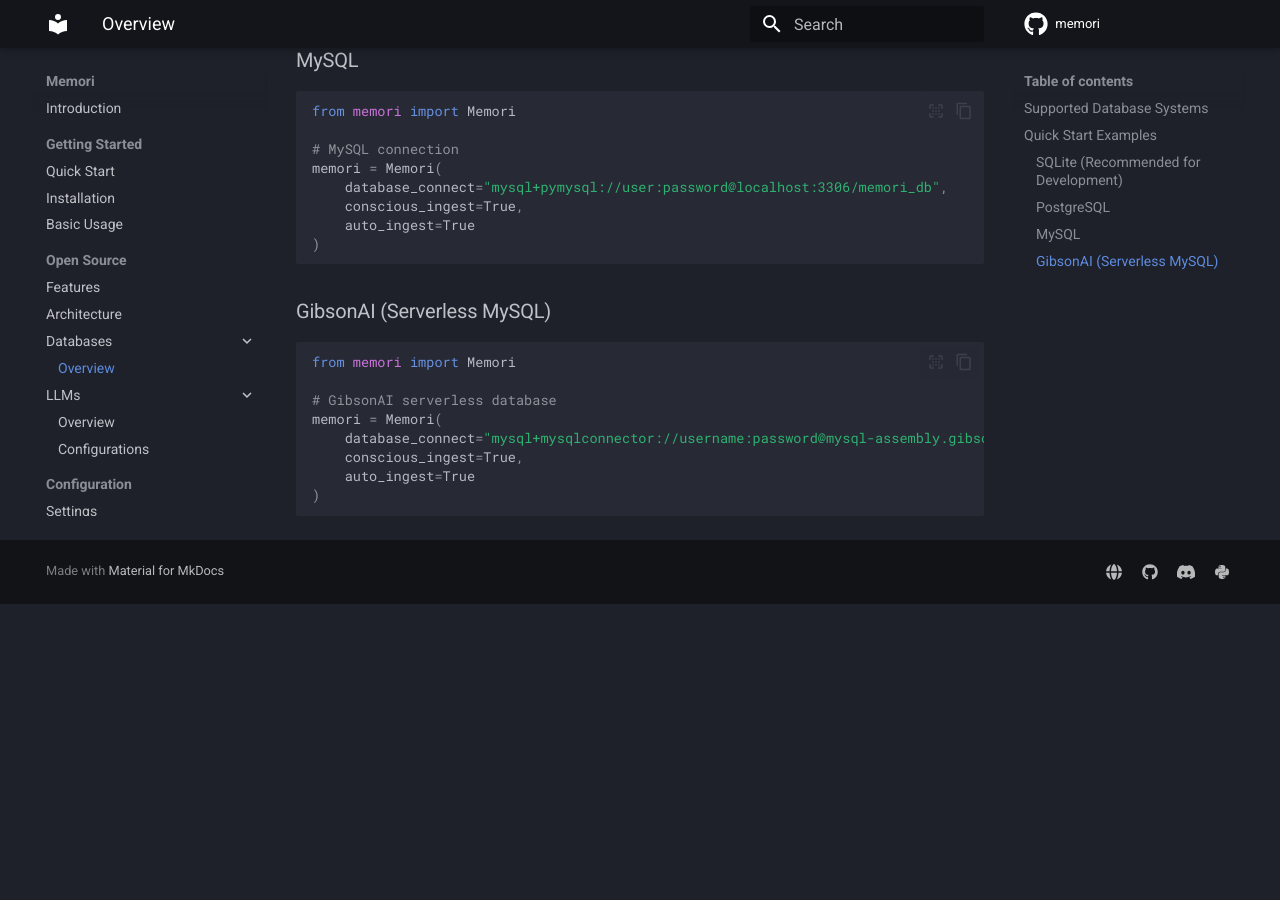
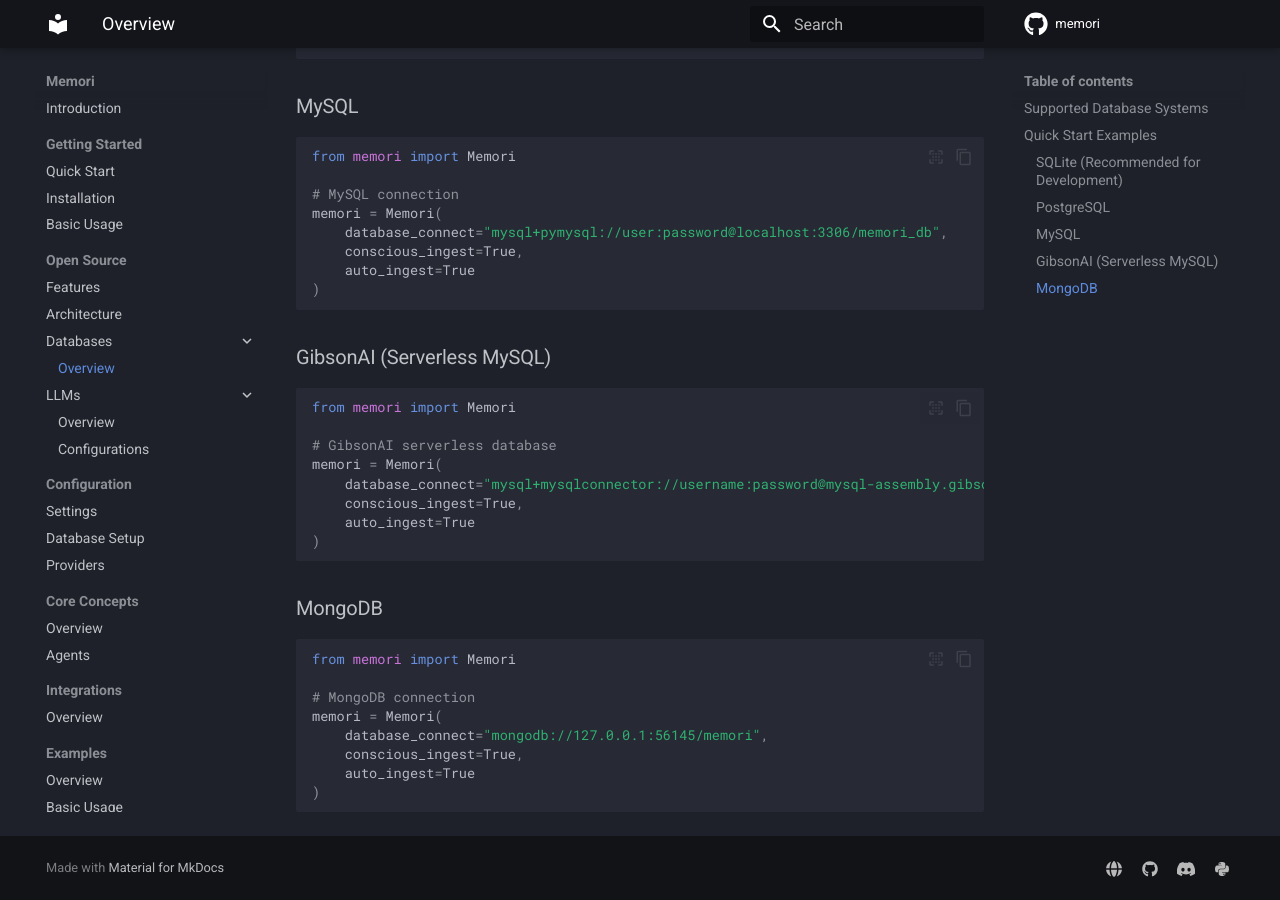
Before and after one commit to codemaker1023/Memori, an MkDocs documentation site: the page built from docs/open-source/databases/overview.md, in a window 1280 px wide and 900 px high, scrolled down 1245 px. Built offline with MkDocs 1.6.1 and Material for MkDocs 9.7.7, drawn with Linux system fonts in a browser that asks for light colours; comment, search, counter and statistics services are not loaded; before the commit the page ends 1849 px from its top, so only the background shows below that; some of the changed text lies outside the part shown.

Commit message:
fix memory naming

````diff
--- a/docs/open-source/databases/overview.md
+++ b/docs/open-source/databases/overview.md
@@ -12,6 +12,7 @@
 | **Neon** | [https://neon.com/](https://neon.com/) | [Neon Serverless Postgres Example](./examples/databases/neon_demo.py) |
 | **Supabase** | [https://supabase.com/](https://supabase.com/) | PostgreSQL-compatible with real-time features |
 | **GibsonAI** | [https://gibsonai.com/](https://gibsonai.com/) | [GibsonAI Serverless MySQL Guide](open-source/databases/gibsonai) |
+| **MongoDB** | [https://www.mongodb.com/](https://www.mongodb.com/) | [MongoDB Example](https://github.com/GibsonAI/memori/blob/main/examples/databases/mongodb_demo.py) |
 
 ## Quick Start Examples
 
@@ -62,3 +63,15 @@
     auto_ingest=True
 )
 ```
+
+### MongoDB
+```python
+from memori import Memori
+
+# MongoDB connection
+memori = Memori(
+    database_connect="mongodb://127.0.0.1:56145/memori",
+    conscious_ingest=True,
+    auto_ingest=True
+)
+```
````
Also changed, not shown: 1 other file.
